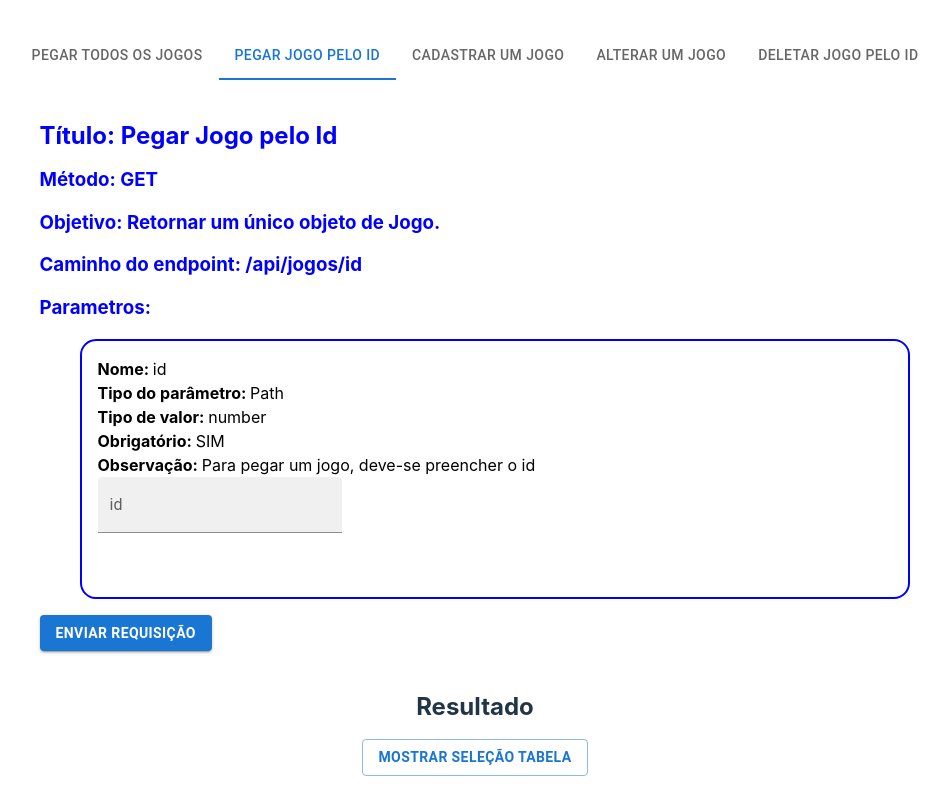
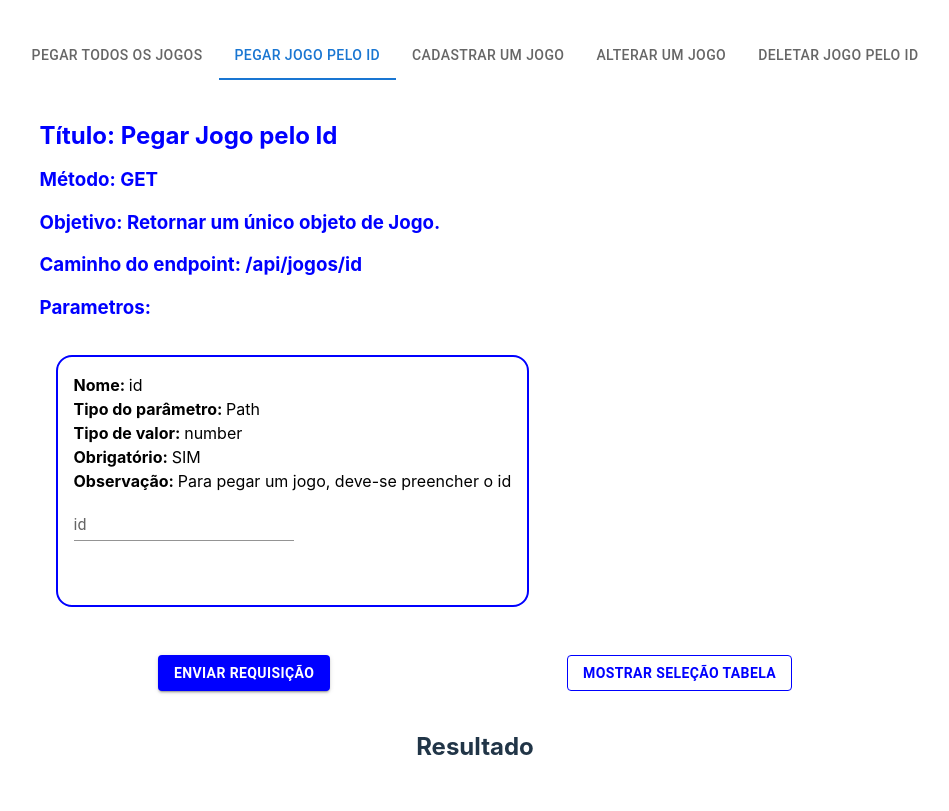
Before and after one commit to gabrielzom/fliperama-react, a React (Vite) app: page / in a window 1280 px wide. Both pictures are taken after a click on the tab "PEGAR JOGO PELO ID". Shown: the whole page, without its empty margins (165-1114 px from the left). Built offline with nearby package versions, Linux system fonts and the light colour scheme.

Commit message:
alinhamento e estilização

```diff
--- a/src/App.css
+++ b/src/App.css
@@ -1,5 +1,4 @@
 #root {
-  max-width: 1280px;
   margin: 0 auto;
   padding: 2rem;
   text-align: center;
--- a/src/App.jsx
+++ b/src/App.jsx
@@ -13,6 +13,7 @@ import { DataGrid } from '@mui/x-data-grid';
 import axios from 'axios'
 
 import './App.css'
+import { color, padding } from '@mui/system';
 
 function App() {
 
@@ -213,7 +214,9 @@ function App() {
       <br />
       <strong>Por favor, aguarde...</strong>
      </Grid>}
-     <Grid id='grid-main-content'>
+     <Grid
+      id='grid-main-content'
+      >
       <TabContext value={abaAtual}>
         <TabList onChange={mudarDeAba}>
           {endpoints.map((endpoint, index) =>
@@ -237,30 +240,44 @@ function App() {
                   <h3>Objetivo: {endpoint.returnType}</h3>
                   <h3>Caminho do endpoint: {endpoint.path}</h3>
                   {!!endpoint.params.length && <h3>Parametros:</h3>}
-                  <ul>
+                  <Grid
+                    style={{
+                      display: 'flex',
+                      justifyContent: 'flex-start',
+                    }}
+                  >
                     {endpoint.params.map((param, index) =>
-                      <Grid className='params' style={{ color: 'black', borderColor: endpoint.color }} key={index}>
+                      <Grid className='params' style={{ color: 'black', borderColor: endpoint.color, margin: '1rem' }} key={index}>
                         <li><strong>Nome: </strong> {param.name}</li>
                         <li><strong>Tipo do parâmetro: </strong>{param.type}</li>
                         <li><strong>Tipo de valor: </strong>{param.valueType}</li>
                         <li><strong>Obrigatório: </strong>{param.required ? 'SIM' : 'NÃO'}</li>
                         <li><strong>Observação: </strong>{param.obs}</li>
+
                         <TextField
                           style={{ marginBottom: '3rem' }}
                           onKeyUp={evento => {
                             setCamposParams({...camposParams, [param.name]: evento.target.value})}
                           }
                           label={param.name}
-                          variant='filled'
+                          variant='standard'
                         />
                       </Grid>
                     )}
-                  </ul>
+                  </Grid>
+                  <Grid
+                    style={{
+                      marginTop: '2rem',
+                      display: 'flex',
+                      justifyContent: 'space-around',
+                    }}
+                  >
                     <Tooltip title={ 'Enviar requisição ao endpoint ' + endpoint.path } arrow>
                       <Button
                         style={{
                           outline: 'none',
-                        fontWeight: 'bold'
+                          fontWeight: 'bold',
+                          backgroundColor: endpoint.color
                         }}
                         variant='contained'
                         onClick={async () => {
@@ -274,22 +291,28 @@ function App() {
                         Enviar Requisição
                       </Button>
                     </Tooltip>
-                </Grid>
-              )
-            }
-          })}
-          </TabPanel>
-      </TabContext>
-      <h2>Resultado</h2>
-      <Button style={{
+                    <Button
+                      style={{
                         outline: 'none',
-          fontWeight: 'bold'
+                        fontWeight: 'bold',
+                        color: endpoint.color,
+                        borderColor: endpoint.color
                       }}
                       variant='outlined'
                       onClick={() => console.log(selectionModel)}
                     >
                       Mostrar seleção Tabela
                     </Button>
+                  </Grid>
+                </Grid>
+
+              )
+
+            }
+          })}
+          </TabPanel>
+      </TabContext>
+      <h2>Resultado</h2>
       {!!linhas.length && <DataGrid
         style={{ height: 400, width: '100%' }}
         rows={linhas}
```
Lines whose indentation alone changed are shown as unchanged.
